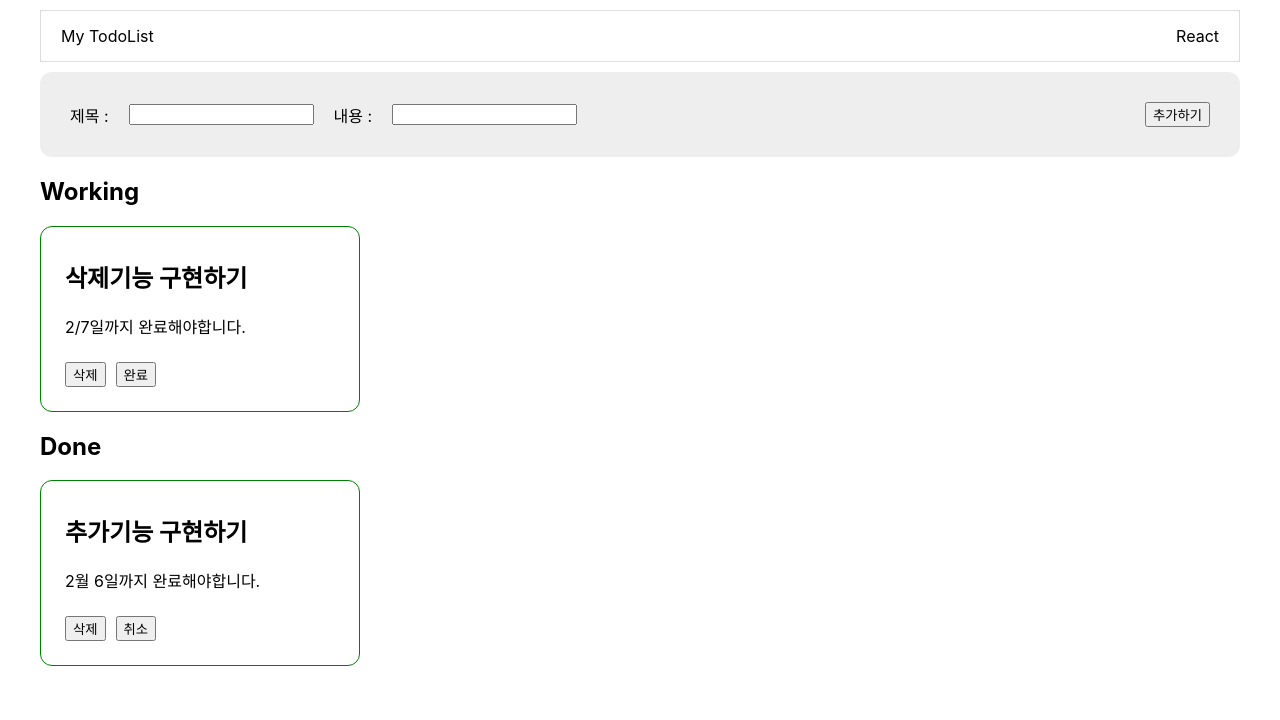
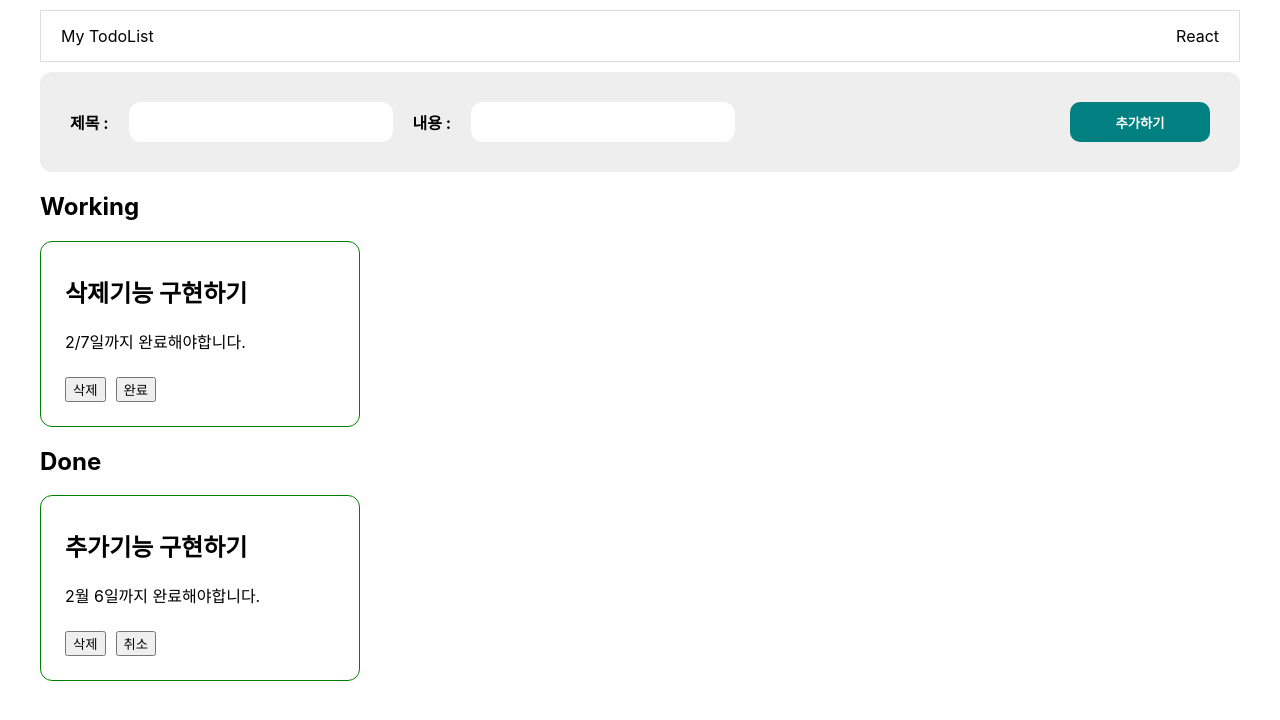
Before and after one commit to jyhan14/react-prac-todoList-lv1, a React (Create React App) app: page / in a window 1280 px wide. Shown: the top 720 px of the page. Built offline with nearby package versions, Linux system fonts and the light colour scheme.

Commit message:
feat: todoForm css

```diff
--- a/src/components/todoForm/TodoForm.jsx
+++ b/src/components/todoForm/TodoForm.jsx
@@ -31,14 +31,19 @@ const TodoForm = ({ todos, setTodos }) => {
             <div className="inputs">
                 <label>제목 : </label>
                 <input
+                    className="inputbox"
                     type="text"
                     value={title}
                     onChange={titleChangeHandler}
                 required/>
                 <label>내용 : </label>
-                <input type="text" value={body} onChange={bodyChangeHandler} required/>
+                <input
+                className="inputbox"
+                type="text"
+                value={body}
+                onChange={bodyChangeHandler} required/>
             </div>
-            <button>추가하기</button>
+            <button className="addBtn">추가하기</button>
         </form>
     );
 };
--- a/src/components/todoForm/todoForm.css
+++ b/src/components/todoForm/todoForm.css
@@ -10,7 +10,27 @@
 }
 
 .inputs {
+    font-weight: bold;
     align-items: center;
     display: flex;
     gap: 20px;
 }
+
+
+.addBtn{
+    background-color: teal;
+    border: none;
+    border-radius: 10px;
+    color: #fff;
+    font-weight: 700;
+    height: 40px;
+    width: 140px;
+}
+
+.inputbox{
+    border: none;
+    border-radius: 12px;
+    height: 40px;
+    padding: 0 12px;
+    width: 240px;
+}
```
